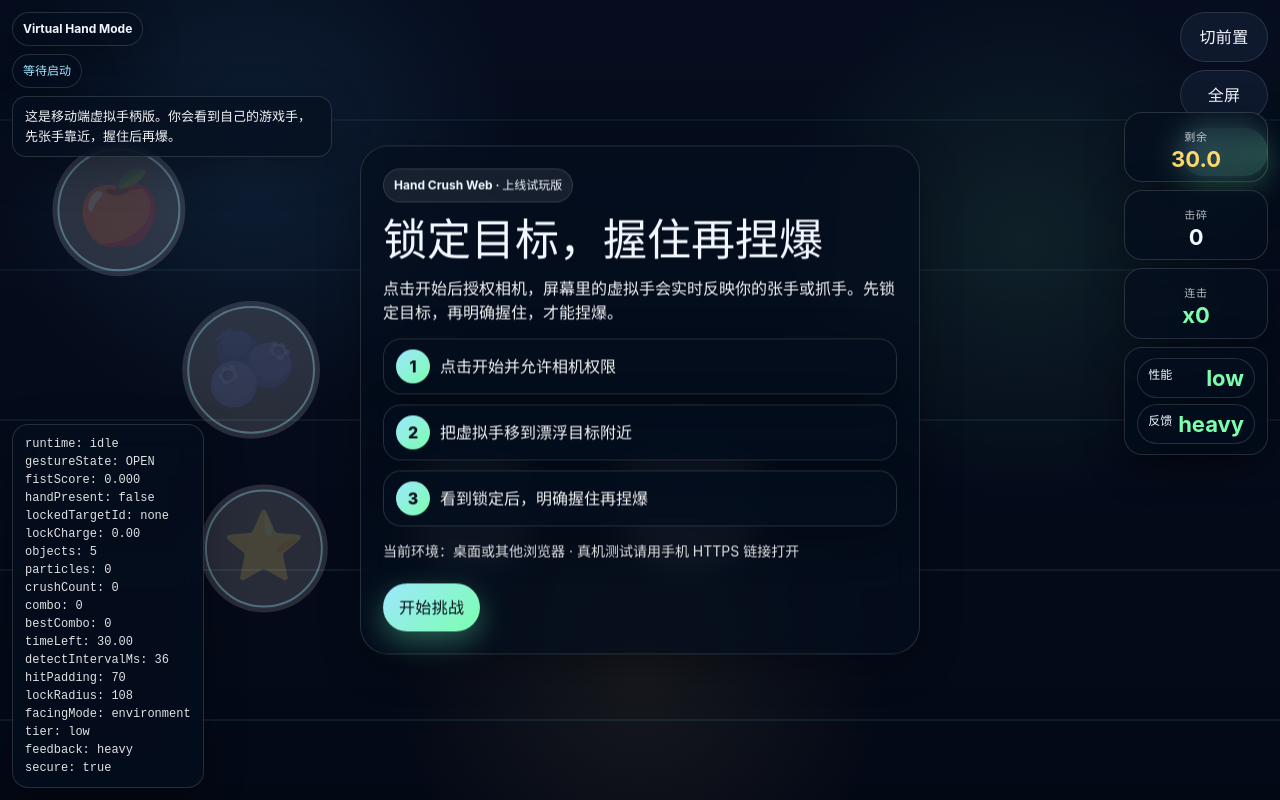
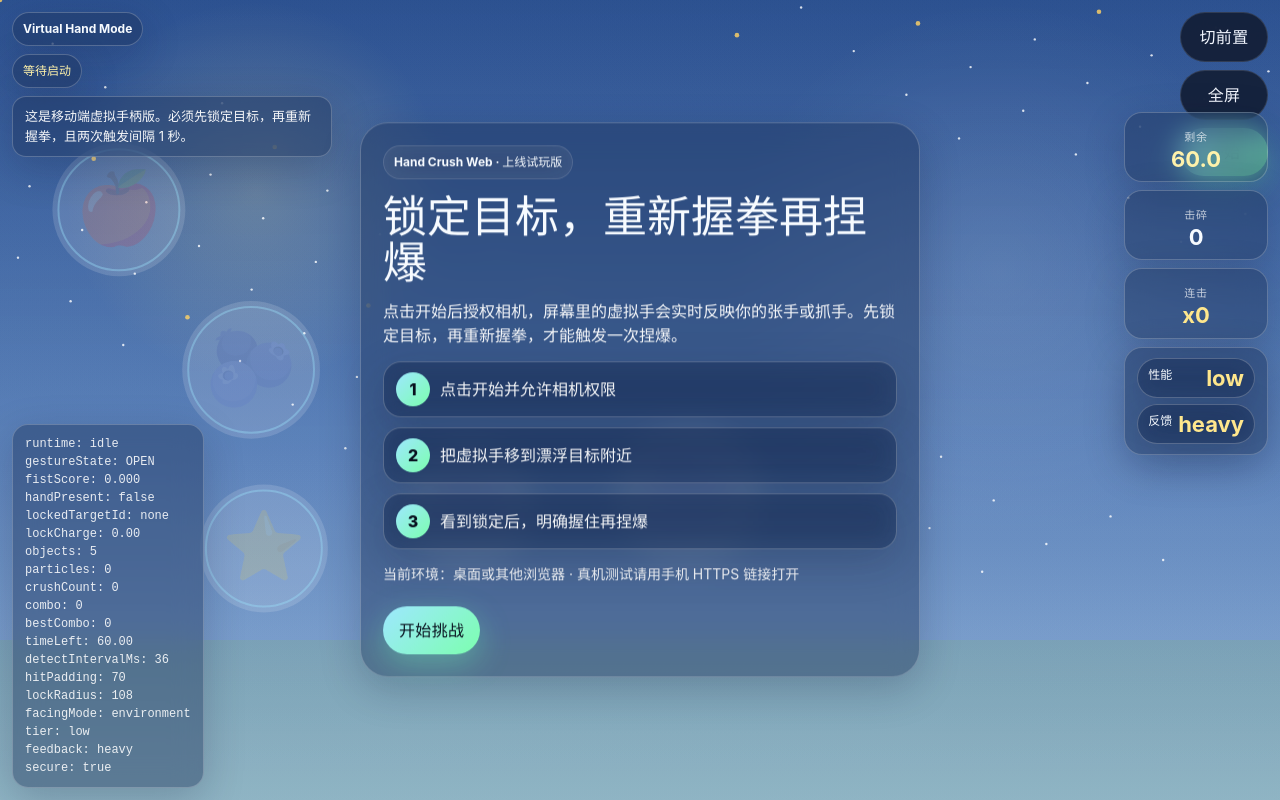
Before and after one commit to Exiet/hand-crush-web, a website built with Vite: page index.html in a window 1280 px wide. Built offline with nearby package versions, Linux system fonts and the light colour scheme; animation ran at ten frames a second.

```diff
--- a/src/main.ts
+++ b/src/main.ts
@@ -73,9 +73,10 @@ type DeferredInstallPrompt = Event & {
 
 const SHOW_DEBUG = import.meta.env.DEV
 const COMBO_WINDOW_MS = 1800
-const ROUND_DURATION_MS = 30000
+const ROUND_DURATION_MS = 60000
 const LOCK_CHARGE_MAX = 1
 const MAX_OBJECTS = 5
+const CRUSH_COOLDOWN_MS = 1000
 
 const app = document.querySelector<HTMLDivElement>('#app')
 if (!app) throw new Error('Missing #app root')
@@ -210,6 +211,8 @@ let frameTimeSum = 0
 let runtimeState: RuntimeState = 'idle'
 let lockedTargetId: number | null = null
 let lockCharge = 0
+let lastCrushAt = -CRUSH_COOLDOWN_MS
+let fistReleasedSinceLastCrush = true
 
 const objects: Crushable[] = []
 const particles: Particle[] = []
@@ -357,6 +360,8 @@ function resetRoundStats() {
   roundTimeLeftMs = ROUND_DURATION_MS
   lockedTargetId = null
   lockCharge = 0
+  lastCrushAt = -CRUSH_COOLDOWN_MS
+  fistReleasedSinceLastCrush = true
   updateScoreBoard()
   refs.resultScore.classList.add('hidden')
   refs.resultCombo.classList.add('hidden')
@@ -382,7 +387,7 @@ function finishRound() {
   refs.startButton.textContent = '重新开始'
   refs.panelAction.textContent = '再来一局'
   updateStatus('挑战结束')
-  updateHint('点击“再来一局”重新开始 30 秒挑战。')
+  updateHint('点击“再来一局”重新开始 60 秒挑战。')
 }
 
 function isValidSpawn(baseX: number, baseY: number, radius: number) {
@@ -504,7 +509,10 @@ function updateGestureState(score: number) {
       gestureState = 'CLOSING'
     } else {
       enterFrames = 0
-      if (score < config.exitThreshold) gestureState = 'OPEN'
+      if (score < config.exitThreshold) {
+        gestureState = 'OPEN'
+        fistReleasedSinceLastCrush = true
+      }
     }
   }
 
@@ -515,6 +523,7 @@ function updateGestureState(score: number) {
         gestureState = 'OPEN'
         enterFrames = 0
         exitFrames = 0
+        fistReleasedSinceLastCrush = true
       }
     } else {
       exitFrames = 0
@@ -580,10 +589,12 @@ function playCrushSound() {
   const now = audioCtx.currentTime
   const heavy = feedbackIntensity === 'heavy'
 
-  playOscLayer(now, 'triangle', randomBetween(150, 200), randomBetween(62, 82), heavy ? 0.24 : 0.15, 0.18)
-  playOscLayer(now, 'square', randomBetween(260, 360), randomBetween(96, 140), heavy ? 0.14 : 0.09, 0.1)
-  playOscLayer(now + 0.002, 'sawtooth', randomBetween(640, 840), randomBetween(180, 260), heavy ? 0.06 : 0.04, 0.06)
-  playNoiseBurst(now + 0.001)
+  playOscLayer(now, 'triangle', randomBetween(132, 156), randomBetween(52, 68), heavy ? 0.28 : 0.18, 0.24)
+  playOscLayer(now + 0.004, 'square', randomBetween(220, 280), randomBetween(88, 120), heavy ? 0.16 : 0.11, 0.16)
+  playOscLayer(now + 0.008, 'sawtooth', randomBetween(520, 660), randomBetween(170, 230), heavy ? 0.08 : 0.05, 0.1)
+  playOscLayer(now + 0.014, 'triangle', randomBetween(760, 920), randomBetween(240, 320), heavy ? 0.05 : 0.03, 0.08)
+  playNoiseBurst(now + 0.002)
+  playNoiseBurst(now + 0.028)
 }
 
 function triggerHaptics() {
@@ -690,14 +701,19 @@ function detectHit() {
   if (!grabPoint.visible || runtimeState !== 'running') return
 
   const locked = findLockedTarget()
-  if (locked) {
-    const dist = Math.hypot(locked.x - grabPoint.x, locked.y - grabPoint.y)
-    const easyRadius = locked.radius + config.hitPadding + config.easyCrushBoost
-    const readyToCrush = gestureState === 'FIST_HOLD' && lockCharge >= 0.72
-    if (dist <= easyRadius && readyToCrush) {
-      emitCrush(locked)
-      return
-    }
+  if (!locked) return
+
+  const now = performance.now()
+  const dist = Math.hypot(locked.x - grabPoint.x, locked.y - grabPoint.y)
+  const easyRadius = locked.radius + config.hitPadding + config.easyCrushBoost
+  const cooldownReady = now - lastCrushAt >= CRUSH_COOLDOWN_MS
+  const canTriggerThisFist = justStartedFist && fistReleasedSinceLastCrush && cooldownReady
+  const readyToCrush = gestureState === 'FIST_HOLD' && lockCharge >= 0.72
+
+  if (dist <= easyRadius && readyToCrush && canTriggerThisFist) {
+    lastCrushAt = now
+    fistReleasedSinceLastCrush = false
+    emitCrush(locked)
   }
 }
 
@@ -720,18 +736,26 @@ function drawCameraLayer() {
 function drawBackgroundLayer() {
   const w = refs.gameCanvas.width
   const h = refs.gameCanvas.height
-  gameCtx.fillStyle = 'rgba(6, 12, 28, 0.4)'
+
+  const sky = gameCtx.createLinearGradient(0, 0, 0, h)
+  sky.addColorStop(0, 'rgba(49, 85, 150, 0.14)')
+  sky.addColorStop(0.55, 'rgba(108, 150, 213, 0.08)')
+  sky.addColorStop(1, 'rgba(255, 234, 164, 0.08)')
+  gameCtx.fillStyle = sky
   gameCtx.fillRect(0, 0, w, h)
 
-  for (let i = 0; i < 5; i += 1) {
-    const y = 120 + i * 150
-    gameCtx.strokeStyle = `rgba(120, 220, 255, ${0.05 + i * 0.01})`
-    gameCtx.lineWidth = 2
+  for (let i = 0; i < 90; i += 1) {
+    const x = ((i * 173) % 997) / 997 * w
+    const y = ((i * 97) % 541) / 541 * h * 0.72
+    const size = i % 7 === 0 ? 2.3 : 1.2
+    gameCtx.fillStyle = i % 7 === 0 ? 'rgba(255, 210, 101, 0.82)' : 'rgba(255,255,255,0.82)'
     gameCtx.beginPath()
-    gameCtx.moveTo(0, y)
-    gameCtx.lineTo(w, y)
-    gameCtx.stroke()
+    gameCtx.arc(x, y, size, 0, Math.PI * 2)
+    gameCtx.fill()
   }
+
+  gameCtx.fillStyle = 'rgba(134, 183, 97, 0.18)'
+  gameCtx.fillRect(0, h * 0.8, w, h * 0.2)
 }
 
 function drawVirtualHand() {
@@ -741,58 +765,87 @@ function drawVirtualHand() {
   overlayCtx.translate(grabPoint.x, grabPoint.y)
 
   const grab = gestureState === 'FIST_HOLD'
-  const scale = grab ? 0.92 : 1
+  const scale = grab ? 0.94 : 1
+  overlayCtx.scale(scale, scale)
 
-  overlayCtx.scale(scale, scale)
-  overlayCtx.fillStyle = 'rgba(255, 214, 173, 0.95)'
-  overlayCtx.strokeStyle = 'rgba(71, 42, 28, 0.7)'
-  overlayCtx.lineWidth = 3
+  overlayCtx.shadowColor = 'rgba(78, 49, 20, 0.28)'
+  overlayCtx.shadowBlur = 18
+  overlayCtx.shadowOffsetY = 8
+
+  const skin = '#f4c38c'
+  const shade = '#dca66f'
+  const line = '#8f6038'
+  const nail = '#ffe0bf'
 
   if (!grab) {
+    overlayCtx.fillStyle = skin
+    overlayCtx.strokeStyle = line
+    overlayCtx.lineWidth = 4
+
     overlayCtx.beginPath()
-    overlayCtx.roundRect(-28, 6, 56, 78, 24)
+    overlayCtx.roundRect(-30, -12, 60, 94, 24)
     overlayCtx.fill()
     overlayCtx.stroke()
 
     const fingerXs = [-26, -10, 6, 22]
-    const fingerHeights = [64, 80, 74, 58]
+    const fingerHeights = [68, 84, 79, 62]
     fingerXs.forEach((x, index) => {
       overlayCtx.beginPath()
-      overlayCtx.roundRect(x, -fingerHeights[index], 12, fingerHeights[index] + 18, 10)
+      overlayCtx.roundRect(x, -fingerHeights[index], 13, fingerHeights[index] + 28, 12)
       overlayCtx.fill()
       overlayCtx.stroke()
     })
 
     overlayCtx.save()
-    overlayCtx.translate(-34, 18)
-    overlayCtx.rotate(-0.95)
+    overlayCtx.translate(-34, 14)
+    overlayCtx.rotate(-0.85)
     overlayCtx.beginPath()
-    overlayCtx.roundRect(-8, -26, 16, 44, 10)
+    overlayCtx.roundRect(-9, -28, 18, 48, 12)
     overlayCtx.fill()
     overlayCtx.stroke()
     overlayCtx.restore()
+
+    overlayCtx.fillStyle = shade
+    overlayCtx.beginPath()
+    overlayCtx.roundRect(-24, 12, 48, 56, 18)
+    overlayCtx.fill()
+
+    overlayCtx.fillStyle = nail
+    ;[-25, -9, 7, 23].forEach((x, index) => {
+      overlayCtx.beginPath()
+      overlayCtx.roundRect(x, -fingerHeights[index] + 2, 11, 11, 8)
+      overlayCtx.fill()
+    })
   } else {
+    overlayCtx.fillStyle = skin
+    overlayCtx.strokeStyle = line
+    overlayCtx.lineWidth = 4
+
     overlayCtx.beginPath()
-    overlayCtx.arc(0, 28, 34, 0, Math.PI * 2)
+    overlayCtx.roundRect(-34, -2, 68, 74, 28)
     overlayCtx.fill()
     overlayCtx.stroke()
 
-    const knuckleXs = [-22, -8, 6, 20]
-    knuckleXs.forEach((x) => {
+    ;[-25, -9, 7, 23].forEach((x) => {
       overlayCtx.beginPath()
-      overlayCtx.roundRect(x, -6, 12, 30, 8)
+      overlayCtx.roundRect(x, -20, 14, 30, 10)
       overlayCtx.fill()
       overlayCtx.stroke()
     })
 
     overlayCtx.save()
-    overlayCtx.translate(-30, 26)
-    overlayCtx.rotate(-0.7)
+    overlayCtx.translate(-34, 22)
+    overlayCtx.rotate(-0.72)
     overlayCtx.beginPath()
-    overlayCtx.roundRect(-8, -18, 16, 34, 8)
+    overlayCtx.roundRect(-9, -18, 18, 34, 10)
     overlayCtx.fill()
     overlayCtx.stroke()
     overlayCtx.restore()
+
+    overlayCtx.fillStyle = shade
+    overlayCtx.beginPath()
+    overlayCtx.roundRect(-24, 18, 48, 34, 16)
+    overlayCtx.fill()
   }
 
   overlayCtx.restore()
@@ -976,18 +1029,23 @@ function processDetection(result: HandLandmarkerResult | null) {
     fistScoreSmoothed * (1 - config.smoothingAlpha) + rawScore * config.smoothingAlpha
   updateGestureState(fistScoreSmoothed)
 
-  if (justStartedFist || gestureState === 'FIST_HOLD') {
+  if (justStartedFist) {
     detectHit()
   }
 
   if (runtimeState === 'running') {
+    const cooldownLeft = Math.max(0, CRUSH_COOLDOWN_MS - (performance.now() - lastCrushAt))
     updateStatus(
       lockedTargetId != null
         ? gestureState === 'FIST_HOLD'
-          ? lockCharge >= 0.72
-            ? '握住了，捏爆！'
-            : '保持抓握，继续蓄力'
-          : '已锁定，先握住'
+          ? !fistReleasedSinceLastCrush
+            ? cooldownLeft > 0
+              ? `命中成功，冷却 ${(cooldownLeft / 1000).toFixed(1)}s，先松手再握`
+              : '先松手，再重新握拳触发下一次'
+            : lockCharge >= 0.72
+              ? '重新握拳可捏爆目标'
+              : '保持锁定，准备握拳'
+          : '已锁定，重新握拳才触发'
         : '把手移到目标附近',
     )
   }
@@ -1132,7 +1190,7 @@ async function startGame() {
 
     setRuntimeState('running')
     updateStatus('挑战开始')
-    updateHint('虚拟手会实时显示张手或抓手状态。先锁定，再真正握住目标。')
+    updateHint('只有重新握拳命中目标才会销毁；两次触发间隔 1 秒。')
     refs.startButton.textContent = '挑战中'
     refs.panelAction.textContent = '开始挑战'
   } catch (error) {
@@ -1246,12 +1304,12 @@ updateScoreBoard()
 updateFullscreenLabel()
 updateCameraButtonLabel()
 updatePanel(
-  '锁定目标，握住再捏爆',
-  '点击开始后授权相机，屏幕里的虚拟手会实时反映你的张手或抓手。先锁定目标，再明确握住，才能捏爆。',
+  '锁定目标，重新握拳再捏爆',
+  '点击开始后授权相机，屏幕里的虚拟手会实时反映你的张手或抓手。先锁定目标，再重新握拳，才能触发一次捏爆。',
   getStartupMeta(),
   '开始挑战',
 )
-updateHint('这是移动端虚拟手柄版。你会看到自己的游戏手，先张手靠近，握住后再爆。')
+updateHint('这是移动端虚拟手柄版。必须先锁定目标，再重新握拳，且两次触发间隔 1 秒。')
 updateStatus('等待启动')
 setRuntimeState('idle')
 bindStartActions()
--- a/src/style.css
+++ b/src/style.css
@@ -2,8 +2,8 @@
   font-family: Inter, system-ui, -apple-system, BlinkMacSystemFont, 'Segoe UI', sans-serif;
   line-height: 1.5;
   font-weight: 400;
-  color: #f3f7ff;
-  background: #060816;
+  color: #f7fbff;
+  background: #4d75b5;
   font-synthesis: none;
   text-rendering: optimizeLegibility;
   -webkit-font-smoothing: antialiased;
@@ -22,7 +22,7 @@ body,
   width: 100%;
   min-height: 100%;
   overflow: hidden;
-  background: #060816;
+  background: linear-gradient(180deg, #274a83 0%, #87acd9 100%);
 }
 
 body {
@@ -41,17 +41,17 @@ select {
   width: 100vw;
   height: 100svh;
   overflow: hidden;
-  background: linear-gradient(180deg, #050914 0%, #071122 100%);
+  background: linear-gradient(180deg, #2f4f8c 0%, #86addb 100%);
 }
 
 .game-bg {
   position: absolute;
   inset: 0;
   background:
-    radial-gradient(circle at 20% 20%, rgba(87, 184, 255, 0.18), transparent 22%),
-    radial-gradient(circle at 80% 30%, rgba(124, 255, 175, 0.14), transparent 22%),
-    radial-gradient(circle at 50% 85%, rgba(255, 215, 106, 0.12), transparent 26%),
-    linear-gradient(180deg, rgba(7, 17, 34, 0.92) 0%, rgba(3, 8, 18, 0.96) 100%);
+    linear-gradient(180deg, rgba(43, 80, 142, 0.12) 0%, rgba(255, 255, 255, 0.04) 100%),
+    radial-gradient(circle at 20% 24%, rgba(255, 237, 148, 0.24), transparent 16%),
+    radial-gradient(circle at 78% 34%, rgba(255, 255, 255, 0.12), transparent 24%),
+    linear-gradient(180deg, rgba(44, 82, 145, 0.82) 0%, rgba(130, 171, 222, 0.7) 100%);
 }
 
 video,
@@ -68,7 +68,7 @@ video {
 }
 
 #cameraCanvas {
-  opacity: 0.12;
+  opacity: 0.05;
 }
 
 #cameraCanvas,
@@ -141,9 +141,9 @@ video {
 .step-item,
 .result-line,
 .mini-pill {
-  background: rgba(5, 14, 30, 0.72);
-  border: 1px solid rgba(255, 255, 255, 0.14);
-  box-shadow: 0 12px 40px rgba(0, 0, 0, 0.3);
+  background: rgba(26, 47, 87, 0.42);
+  border: 1px solid rgba(255, 255, 255, 0.22);
+  box-shadow: 0 12px 40px rgba(14, 23, 54, 0.22);
 }
 
 .badge,
@@ -160,7 +160,7 @@ video {
 }
 
 .status {
-  color: #9ee8ff;
+  color: #fff3ab;
 }
 
 .hint {
@@ -245,7 +245,7 @@ video {
 
 .intro-meta {
   font-size: 14px;
-  color: #9ee8ff;
+  color: #fff0b0;
 }
 
 .intro-actions {
@@ -286,7 +286,7 @@ video {
 .result-line {
   padding: 10px 12px;
   border-radius: 16px;
-  color: #7cffaf;
+  color: #ffe98b;
   font-weight: 700;
 }
 
@@ -317,11 +317,11 @@ video {
 }
 
 .score-card.combo strong {
-  color: #7cffaf;
+  color: #ffe78d;
 }
 
 .timer-card strong {
-  color: #ffd76a;
+  color: #fff2ab;
 }
 
 .mini-pill-row {
@@ -337,7 +337,7 @@ video {
 
 .mini-pill strong {
   margin-left: 6px;
-  color: #7cffaf;
+  color: #ffe78d;
 }
 
 @media (max-width: 720px) {
```
Also changed, not shown: files/120042_Item_207CropRes_juxingtudou_b.png (added), files/120127_Item_207CropRes_tejihuanggua_b.png (added), files/120154_Item_207CropRes_juxingqiezi_b.png (added), files/30265_Item_204FruitRes_niuyouguo_b.png (added), files/30266_Item_204FruitRes_mangguo_b.png (added), files/Shou/c9ac04cf-85aa-40a9-80e1-a40378c61de6.png (added), files/ShuiGuo/120054_Item_207CropRes_yibanboluo_b.png (added), files/ShuiGuo/120068_Item_207CropRes_yibanjuanxincai_b.png (added), files/ShuiGuo/120083_Item_207CropRes_yixinglajiao_b.png (added), files/ShuiGuo/120113_Item_207CropRes_tejicaomei_b.png (added), files/ShuiGuo/30220_Item_207CropRes_yibanfanqie_b.png (added), files/ShuiGuo/30261_Item_207CropRes_yibanbaixiangguo_b.png (added), files/ShuiGuo/30262_Item_207CropRes_yixingbaixiangguo_b.png (added).
